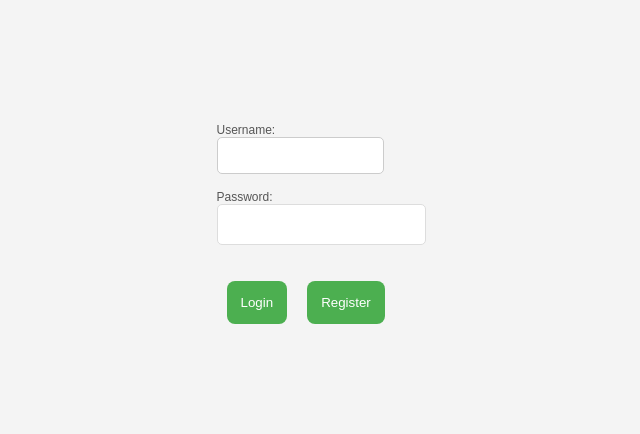
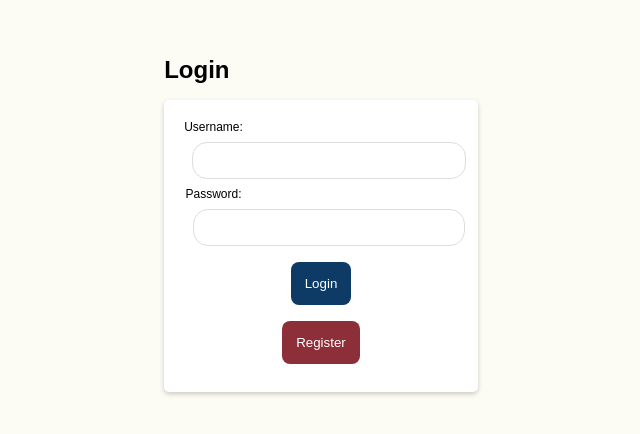
Before and after one commit to rohanprichard/TeachGPT, a React (Create React App) app in the folder frontend/client/: page / in a window 1280 px wide. Shown: the part 184-618 px from the top of the page, without its empty margins (319-959 px from the left). Built offline with nearby package versions, Linux system fonts and the light colour scheme.

Commit message:
Adding login changes

```diff
--- a/frontend/client/src/components/Login.css
+++ /dev/null
@@ -1,59 +0,0 @@
-.login-container {
-    width: 100%;
-    max-width: 800px;
-    padding: 40px;
-    border: 1px solid #ddd;
-    border-radius: 10px;
-    box-shadow: 0 0 20px rgba(0, 0, 0, 0.1);
-    background-color: #f9f9f9; /* Light gray background */
-    box-sizing: border-box;
-}
-
-.chat-header {
-    padding: 20px;
-    background-color: #333; /* Dark gray header */
-    color: #fff;
-    text-align: center;
-    font-size: 24px;
-    margin-bottom: 30px;
-}
-
-form {
-    display: flex;
-    flex-direction: column;
-}
-
-label {
-    margin-bottom: 12px; /* Slightly reduced vertical margin for labels */
-    color: #555; /* Dark gray label text */
-}
-
-input {
-    padding: 12px;
-    margin-bottom: 16px;
-    width: 100%;
-    border: 1px solid #ddd;
-    border-radius: 5px;
-    box-sizing: border-box;
-}
-
-input[type="email"],
-input[type="password"] {
-    /* Specific styling for email and password inputs */
-    width: 100%;
-}
-
-button {
-    background-color: #4caf50;
-    color: white;
-    padding: 14px;
-    margin-left: 10px;
-    margin-right: 10px;
-    border: none;
-    border-radius: 8px;
-    cursor: pointer;
-}
-
-button:hover {
-    background-color: #45a049;
-}
--- a/frontend/client/src/components/LoginPage.js
+++ b/frontend/client/src/components/LoginPage.js
@@ -1,5 +1,4 @@
 import React, { useState } from 'react';
-import './Login.css';
 
 const Login = ({ onLoginSuccess }) => {
   const [isRegistering, setRegistering] = useState(false);
@@ -85,48 +84,62 @@ const Login = ({ onLoginSuccess }) => {
     }
   };
   return (
-    <div>
+    <div className="container mt-4">
+      <div className="card">
+        <div className="card-body">
           {isRegistering ? (
-        <div>
+            <>
+              <h1 className="card-title">Registration</h1>
+              <form>
                 {/* Registration fields */}
-          <br/>
+                <div className="form-group">
                 <label>Name:</label>
-          <br/>
-          <input type="text" value={name} onChange={(e) => setName(e.target.value)} />
-          <br/>
-          <label>Email:</label><br/>
-          <input type="email" value={email} onChange={(e) => setEmail(e.target.value)} />
-          <br/>
-          <label>Gender:</label><br/>
-          <input type="text" value={gender} onChange={(e) => setGender(e.target.value)} />
-          <br/>
-          <label>Password:</label><br/>
-          <input type="password" value={registrationPwd} onChange={(e) => setRegistrationPwd(e.target.value)} />
-          <br/>
-          <label>Department:</label><br/>
-          <input type="text" value={department} onChange={(e) => setDepartment(e.target.value)} />
-          <br/>
-          <label>Year:</label><br/>
-          <input type="text" value={year} onChange={(e) => setYear(e.target.value)} />
-          <br/>
-          <button onClick={handleRegistration}>Register</button>
-          <button onClick={() => setRegistering(false)}>Cancel</button>
+                <input className="form-control" type="text" value={name} onChange={(e) => setName(e.target.value)} />
               </div>
+              <div className="form-group">
+                <label>Email:</label>
+                <input className="form-control" type="email" value={email} onChange={(e) => setEmail(e.target.value)} />
+              </div>
+              <div className="form-group">
+                <label>Gender:</label>
+                <input className="form-control" type="text" value={gender} onChange={(e) => setGender(e.target.value)} />
+              </div>
+              <div className="form-group">
+                <label>Password:</label>
+                <input className="form-control" type="password" value={registrationPwd} onChange={(e) => setRegistrationPwd(e.target.value)} />
+              </div>
+              <div className="form-group">
+                <label>Department:</label>
+                <input className="form-control" type="text" value={department} onChange={(e) => setDepartment(e.target.value)} />
+              </div>
+              <div className="form-group">
+                <label>Year:</label>
+                <input className="form-control" type="text" value={year} onChange={(e) => setYear(e.target.value)} />
+              </div>
+                {/* Add similar styling for other registration fields */}
+                <input type="button" className="btn btn-primary mr-2" value="Register" onClick={handleRegistration} />
+                <input type="button" className="btn btn-secondary" value="Cancel" onClick={() => setRegistering(false)} />
+              </form>
+            </>
           ) : (
-        <div>
-          {/* Login fields */}
-          <br/>
+            <>
+              <h1 className="card-title">Login</h1>
+              <form>
+                <div className="form-group">
                   <label>Username:</label>
-          <br/>
-          <input type="text" value={uname} onChange={(e) => setUname(e.target.value)} />
-          <br/>
-          <label>Password:</label><br/>
-          <input type="password" value={pwd} onChange={(e) => setPwd(e.target.value)} />
-          <br/>
-          <button onClick={handleLogin}>Login</button>
-          <button onClick={() => setRegistering(true)}>Register</button>
+                  <input className="form-control" type="text" value={uname} onChange={(e) => setUname(e.target.value)} />
                 </div>
+                <div className="form-group">
+                  <label>Password:</label>
+                  <input className="form-control" type="password" value={pwd} onChange={(e) => setPwd(e.target.value)} />
+                </div>
+                <input type="button" className="btn btn-primary mr-2" value="Login" onClick={handleLogin} />
+                <input type="button" className="btn btn-secondary mr-2" value="Register" onClick={() => setRegistering(true)} />
+            </form>
+            </>
           )}
+        </div>
+      </div>
     </div>
   );
 
--- a/frontend/client/src/index.css
+++ b/frontend/client/src/index.css
@@ -1,5 +1,3 @@
-/* styles.css */
-
 /* Reset some default styles */
 body, html {
   margin: 0;
@@ -10,12 +8,12 @@ body, html {
   width: 100%;
 }
 
-
+/* Chat Styles */
 .chat-container {
   display: flex;
   flex-direction: column;
   height: 100vh;
-  width: 100%; /* Set width to be full viewport width */
+  width: 100%;
 }
 
 .chat-header {
@@ -31,8 +29,8 @@ body, html {
   overflow-y: auto;
   padding: 20px;
   margin: 0 auto;
-  width: 90%; /* Set width to be 90% of the chat-container width */
-  max-width: 800px; /* You can adjust this as needed */
+  width: 90%;
+  max-width: 800px;
   overflow-x: hidden;
 }
 
@@ -41,19 +39,13 @@ body, html {
   padding: 10px;
   background: #fff;
   border-top: 1px solid #ccc;
-  width: 90%; /* Match the width of chat-messages */
-  max-width: 800px; /* Match the max-width of chat-messages */
+  width: 90%;
+  max-width: 800px;
   margin: 0 auto;
   box-sizing: border-box;
 }
 
-input[type="text"] {
-  flex-grow: 1;
-  padding: 10px;
-  border: 1px solid #ccc;
-  border-radius: 20px;
-  margin-right: 10px;
-}
+
 
 button {
   margin-top: 20px;
@@ -61,7 +53,7 @@ button {
   border: none;
   background-color: #007bff;
   color: #fff;
-  border-radius: 10%; /* Circular button */
+  border-radius: 10%;
   cursor: pointer;
 }
 
@@ -70,17 +62,16 @@ button:disabled {
   cursor: not-allowed;
 }
 
-
-/* Center the main content */
+/* Main Content Styles */
 .App {
   display: flex;
   justify-content: center;
   align-items: center;
   min-height: 100vh;
-  background-color: #f4f4f4;
+  background-color: #fcfbf4;
 }
 
-/* Style the URL input form */
+/* URL Input Form Styles */
 form {
   display: flex;
   flex-direction: column;
@@ -91,16 +82,12 @@ form {
   box-shadow: 0 2px 5px rgba(0, 0, 0, 0.2);
 }
 
-input[type="text"] {
+input.urlinput[type="text"] {
   width: 80%;
   padding: 10px;
   margin-right: 10px;
   border: 1px solid #ccc;
   border-radius: 5px;
-}
-
-.urlinput {
-  min-width: 600px;
 }
 
 .initial-message {
@@ -109,6 +96,7 @@ input[type="text"] {
   text-align: center;
 }
 
+/* Chat Message Styles */
 .chat-message {
   word-wrap: break-word;
   overflow-wrap: break-word;
@@ -134,3 +122,43 @@ code {
   color: #fff;
   text-align: right;
 }
+
+/* Button Styles */
+input[type="button"] {
+  padding: 14px;
+  margin: 8px;
+  border: none;
+  border-radius: 8px;
+  cursor: pointer;
+}
+
+input[type="text"],
+input[type="email"],
+input[type="password"] {
+  flex-grow: 1;
+  padding: 10px;
+  margin: 8px;
+  border: 1px solid #ccc;
+  border-radius: 15px;
+  width: 100%;
+  border: 1px solid #ddd;
+  box-sizing: border-box;
+}
+
+.btn-primary {
+  background-color: #0D3B66;
+  color: #fff;
+}
+
+.btn-primary:hover {
+  background-color: #135ba0;
+}
+
+.btn-secondary {
+  background-color: #8C2F39;
+  color: white;
+}
+
+.btn-secondary:hover {
+  background-color: #d13444;
+}
```
Also changed, not shown: 1 other file (tests, documents, lock files or other folders). Lines whose indentation alone changed are shown as unchanged.
